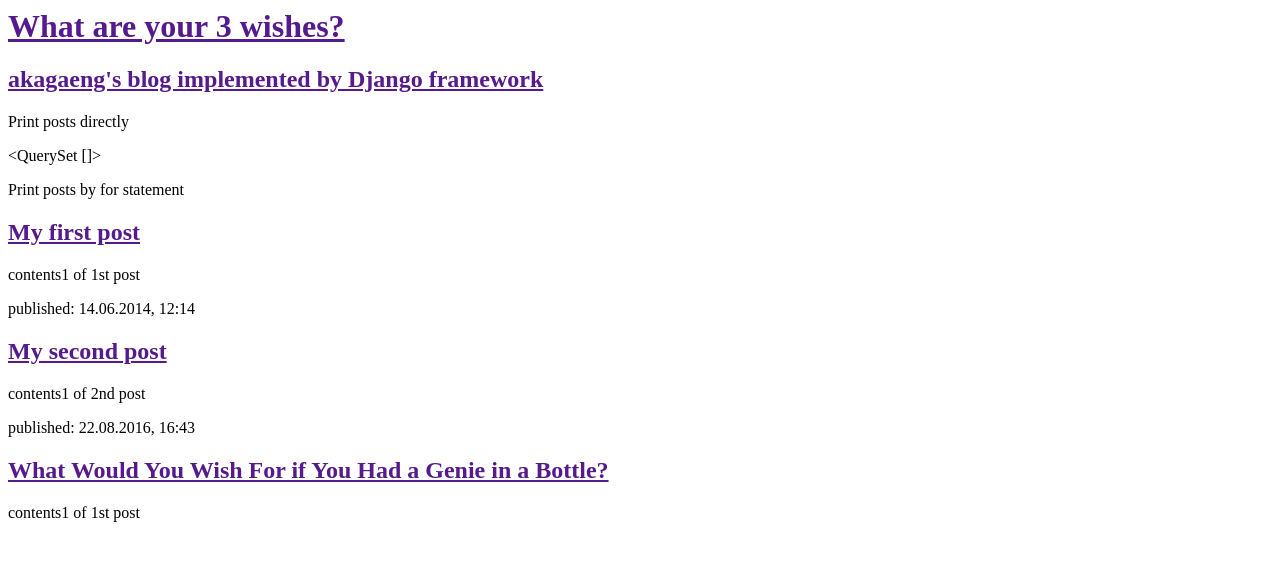
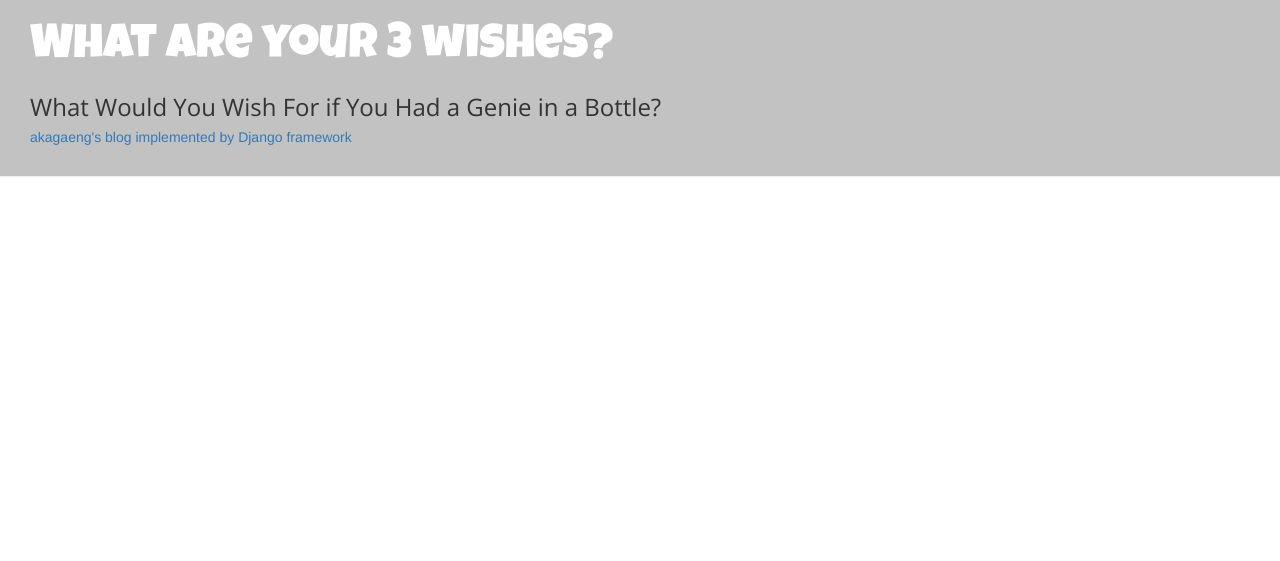
Before and after one commit to akagaeng/django-blog, a Django app: page / in a window 1280 px wide. Shown: the top 561 px of the page. Run offline with Django 3.2, Linux system fonts and the light colour scheme; tables that the repository leaves empty hold one stand-in row (values such as "Sample post"); some libraries are stand-ins or nearby versions.

Commit message:
Added view and template for detailed blog post as well as CSS for the site.

```diff
--- /dev/null
+++ b/blog/static/css/blog.css
@@ -0,0 +1,53 @@
+h1 a {
+    color: #FAAADD;
+    font-family: 'Luckiest Guy', cursive;
+}
+
+.page-header {
+    background-color: #C2C2C2;
+    margin-top: 0;
+    padding: 1px 20px 20px 30px;
+}
+
+.page-header h1, .page-header h1 a, .page-header h1 a:visited, .page-header h1 a:active {
+    color: #ffffff;
+    font-size: 36pt;
+    text-decoration: none;
+}
+
+.content {
+    margin-left: 40px;
+}
+
+h1, h2, h3, h4 {
+    font-family: 'Open Sans', sans-serif;
+}
+
+.date {
+    float: right;
+    color: #828282;
+}
+
+.save {
+    float: right;
+}
+
+.post-form textarea, .post-form input {
+    width: 100%;
+}
+
+.top-menu, .top-menu:hover, .top-menu:visited {
+    color: #ffffff;
+    float: right;
+    font-size: 26pt;
+    margin-right: 20px;
+}
+
+.post {
+    margin-bottom: 50px;
+
+}
+
+.post h1 a, .post h1 a:visited {
+    color: #000000;
+}
--- /dev/null
+++ b/blog/templates/blog/base.html
@@ -0,0 +1,43 @@
+{% load staticfiles %}
+
+<html>
+    <head>
+        <title>What are your 3 wishes?</title>
+        <link rel="stylesheet" href="//maxcdn.bootstrapcdn.com/bootstrap/3.2.0/css/bootstrap.min.css">
+<link rel="stylesheet" href="//maxcdn.bootstrapcdn.com/bootstrap/3.2.0/css/bootstrap-theme.min.css">
+        <link rel="stylesheet" href="{% static 'css/blog.css' %}">
+        <link href="https://fonts.googleapis.com/css?family=Luckiest+Guy|Open+Sans" rel="stylesheet">
+    </head>
+    <body>
+         <div class = "page-header">
+            {% block page-header %}
+              <h1><a href="">page subject here</a></h1>
+                 <h3>page subsubject here</h3>
+                    <h5><a href="">page description here</a></h5>
+             {% endblock page-header %}
+        </div>
+
+         <div class="content container">
+            <div class="row">
+                <div class="col-md-8">
+                    {% block content %}
+                    <div class="post">
+                        {% block post %}
+                            {% for post in posts %}
+                                <div>
+                                    <p>Published: {{ post.published_date }}</p>
+                                    <h2><a href="">{{ post.title }}</a></h2>
+                                    <p>{{ post.text|linebreaks}}</p>
+                                </div>
+                            {% endfor %}
+                        {% endblock post %}
+                        </div>
+                    {% endblock content %}
+               </div>
+
+            </div>
+        </div>
+
+    </body>
+
+</html>
--- a/blog/templates/blog/post_list.html
+++ b/blog/templates/blog/post_list.html
@@ -1,41 +1,21 @@
-<html>
-    <head>
-        <title>What are your 3 wishes?</title>
-    </head>
-    <body>
-         <div>
-          <h1><a href="">What are your 3 wishes?</a></h1>
-          <h2><a href="">akagaeng's blog implemented by Django framework</a></h2>
-        </div>
+{% extends 'blog/base.html' %}
 
-        <div>
-          <p>Print posts directly</p>
-            <p>{{ posts }}</p>
-            <p>Print posts by for statement</p>
-                {% for post in posts %}
-                    <div>
-                        <p>Published: {{ post.published_date }}</p>
-                        <h1><a href=""">{{ post.title }}</a></h1>
-                        <p>{{ post.text|linebreaks}}</p>
-                    </div>
-                {% endfor %}
-          <h2><a href="">My first post</a></h2>
-          <p>contents1 of 1st post</p>
-        </div>
-
-        <div>
-          <p>published: 14.06.2014, 12:14</p>
-          <h2><a href="">My second post</a></h2>
-          <p>contents1 of 2nd post</p>
-        </div>
-
-        <div>
-          <p>published: 22.08.2016, 16:43</p>
-          <h2><a href="">What Would You Wish For if You Had a Genie in a Bottle?</a></h2>
-          <p>contents1 of 1st post</p>
-        </div>
+{% block page-header %}
+  <h1><a href="">What are your 3 wishes?</a></h1>
+     <h3>What Would You Wish For if You Had a Genie in a Bottle?</h3>
+        <h5><a href="">akagaeng's blog implemented by Django framework</a></h5>
+{% endblock page-header %}
 
 
-    </body>
+{% block post %}
+    {% for post in posts %}
+        <div>
+            <div class = "date">
+                <p>Published: {{ post.published_date }}</p>
+            </div>
+                <h4><a href="{% url 'post_detail' pk=post.pk %}">{{ post.title }}</a></h4>
+                <p>{{ post.text|linebreaks}}</p>
 
-</html>
+        </div>
+    {% endfor %}
+{% endblock post%}
--- a/blog/urls.py
+++ b/blog/urls.py
@@ -3,5 +3,5 @@
 
 urlpatterns = [
     url(r'^$', views.post_list, name='post_list'),
-
+    url(r'^post/(?P<pk>[0-9]+)/$', views.post_detail, name='post_detail')
 ]
--- a/blog/views.py
+++ b/blog/views.py
@@ -1,7 +1,12 @@
 from django.shortcuts import render
 from django.utils import timezone
 from .models import Post
+from django.shortcuts import render, get_object_or_404
 
 def post_list(request):
-  posts = Post.objects.filter(published_date__lte=timezone.now()).order_by('published_date')
-  return render(request, 'blog/post_list.html', {'posts': posts})
+    posts = Post.objects.filter(published_date__lte=timezone.now()).order_by('published_date')
+    return render(request, 'blog/post_list.html', {'posts': posts})
+
+def post_detail(request, pk):
+    post = get_object_or_404(Post, pk=pk)
+    return render(request, 'blog/post_detail.html', {'post': post})
```
Also changed, not shown: blog/templates/blog/post_detail.html (added, +13 -0 lines).
